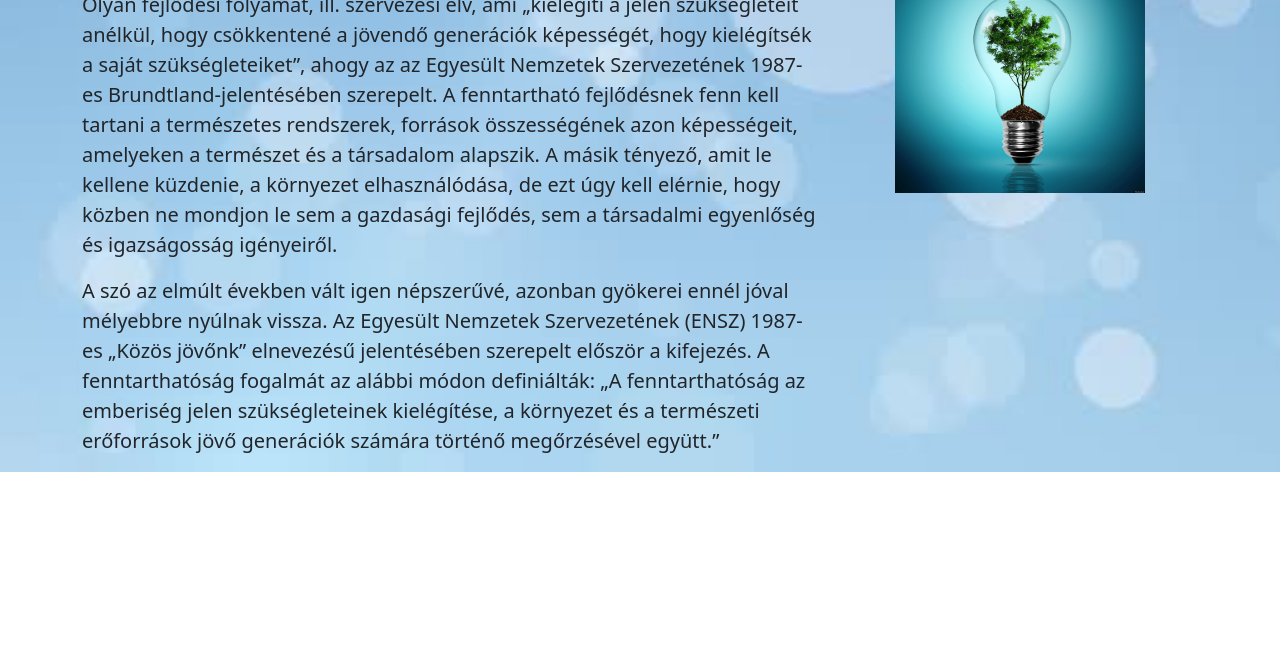
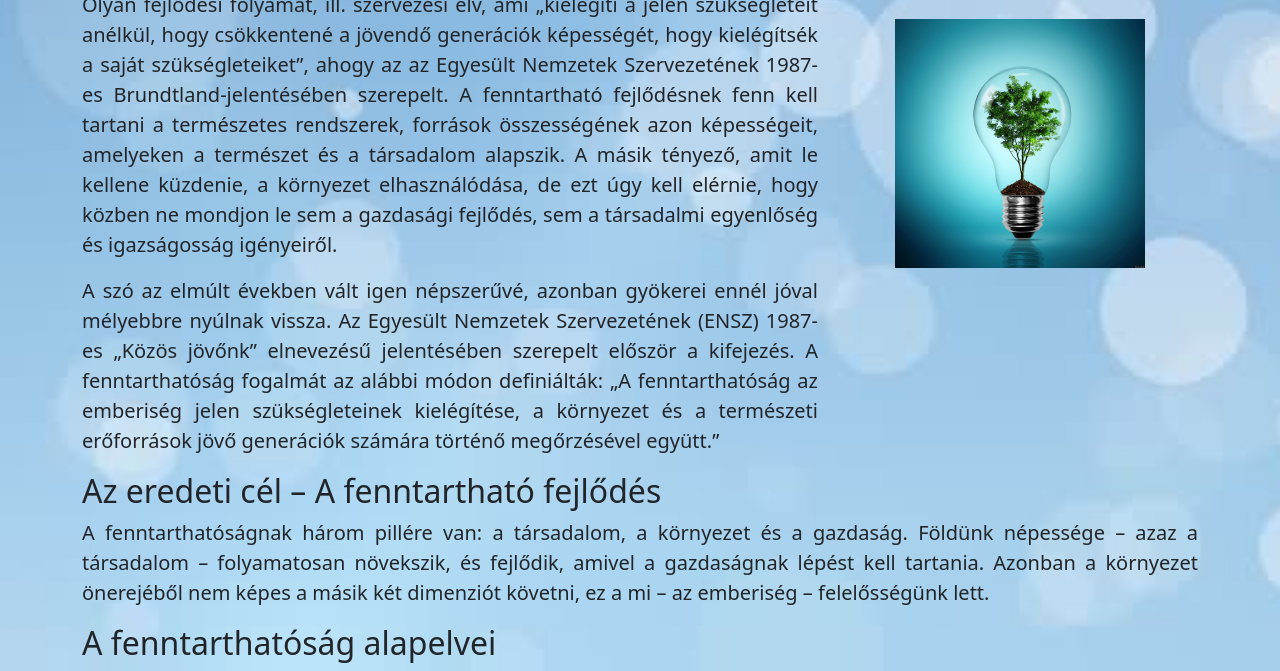
Before and after one commit to barry-0/fenntarthatosag, a plain HTML site: page index.html in a window 1280 px wide. Shown: the part 688-1359 px from the top of the page. Before the commit the page ends 1160 px from the top, so only its background shows below. Drawn offline with nearby package versions, Linux system fonts and the light colour scheme.

Commit message:
kep es szoveg

```diff
--- a/index.html
+++ b/index.html
@@ -44,6 +44,9 @@
           <img src="kepek/lightbulb.jpg" alt="" class="kiskep">
         </div>
       </div>
+      <h2>Az eredeti cél – A fenntartható fejlődés</h2>
+      <p colspan="2">A fenntarthatóságnak három pillére van: a társadalom, a környezet és a gazdaság. Földünk népessége – azaz a társadalom – folyamatosan növekszik, és fejlődik, amivel a gazdaságnak lépést kell tartania. Azonban a környezet önerejéből nem képes a másik két dimenziót követni, ez a mi – az emberiség – felelősségünk lett.</p>
+      <h2>A fenntarthatóság alapelvei</h2>
 
     </div>
 
--- a/style.css
+++ b/style.css
@@ -26,6 +26,7 @@ header{
 
 p{
     font-size: 20px;
+    text-align: justify;
 }
 
 #cim{
@@ -40,4 +41,5 @@ p{
     display: block;
     margin: auto;
     max-width: 70%;
+    padding-top: 75px;
 }
```
